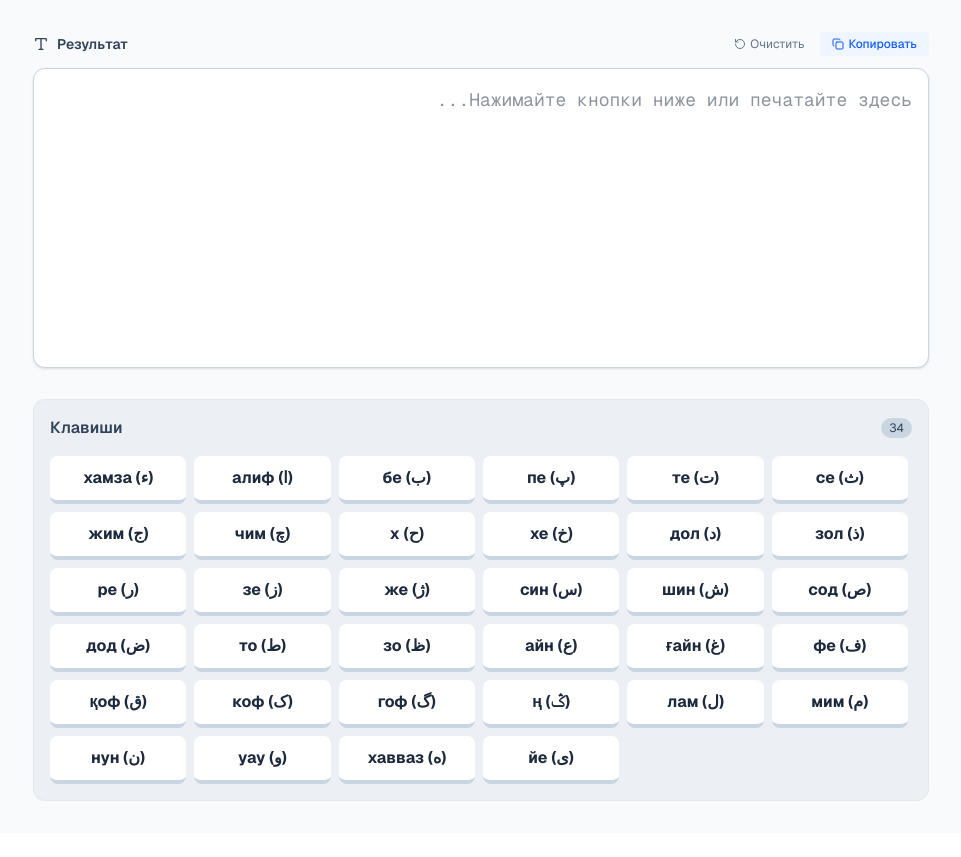
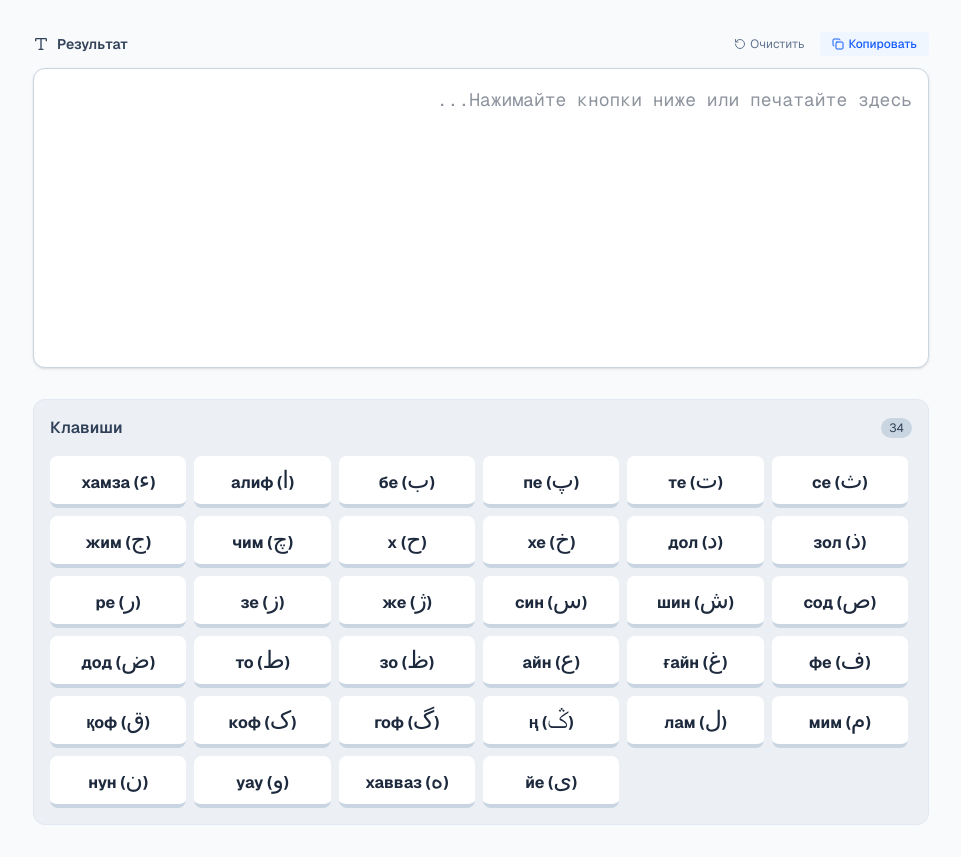
Before and after one commit to yeunikey/chagatay-keyboard-app, a Next.js app: page / in a window 1280 px wide. Shown: the whole page, without its empty margins (159-1120 px from the left). Before the commit the page ends 833 px from the top, so only its background shows below. Built offline with nearby package versions, Linux system fonts and the light colour scheme.

Commit message:
astastsa

```diff
--- a/src/app/page.tsx
+++ b/src/app/page.tsx
@@ -133,9 +133,9 @@ export default function App() {
                       key={key.id}
                       onClick={() => handleKeyClick(key.value)}
                       title={`Вставит: ${key.value}`}
-                      className="group relative flex flex-col items-center justify-center p-3 bg-white hover:bg-blue-50 active:bg-blue-100 border-b-4 border-slate-300 active:border-b-0 active:translate-y-1 rounded-lg transition-all duration-100 text-center"
+                      className="group relative flex flex-col items-center justify-center p-2 bg-white hover:bg-blue-50 active:bg-blue-100 border-b-4 border-slate-300 active:border-b-0 active:translate-y-1 rounded-lg transition-all duration-100 text-center"
                     >
-                      <span className="font-bold text-slate-800 break-all leading-tight">{`${key.label} (${key.value})`}</span>
+                      <span className="font-bold text-slate-800 break-all leading-tight">{`${key.label} (`}<span className='font-normal text-2xl'>{key.value}</span>{`)`}</span>
                     </button>
                   ))}
                 </div>
```
